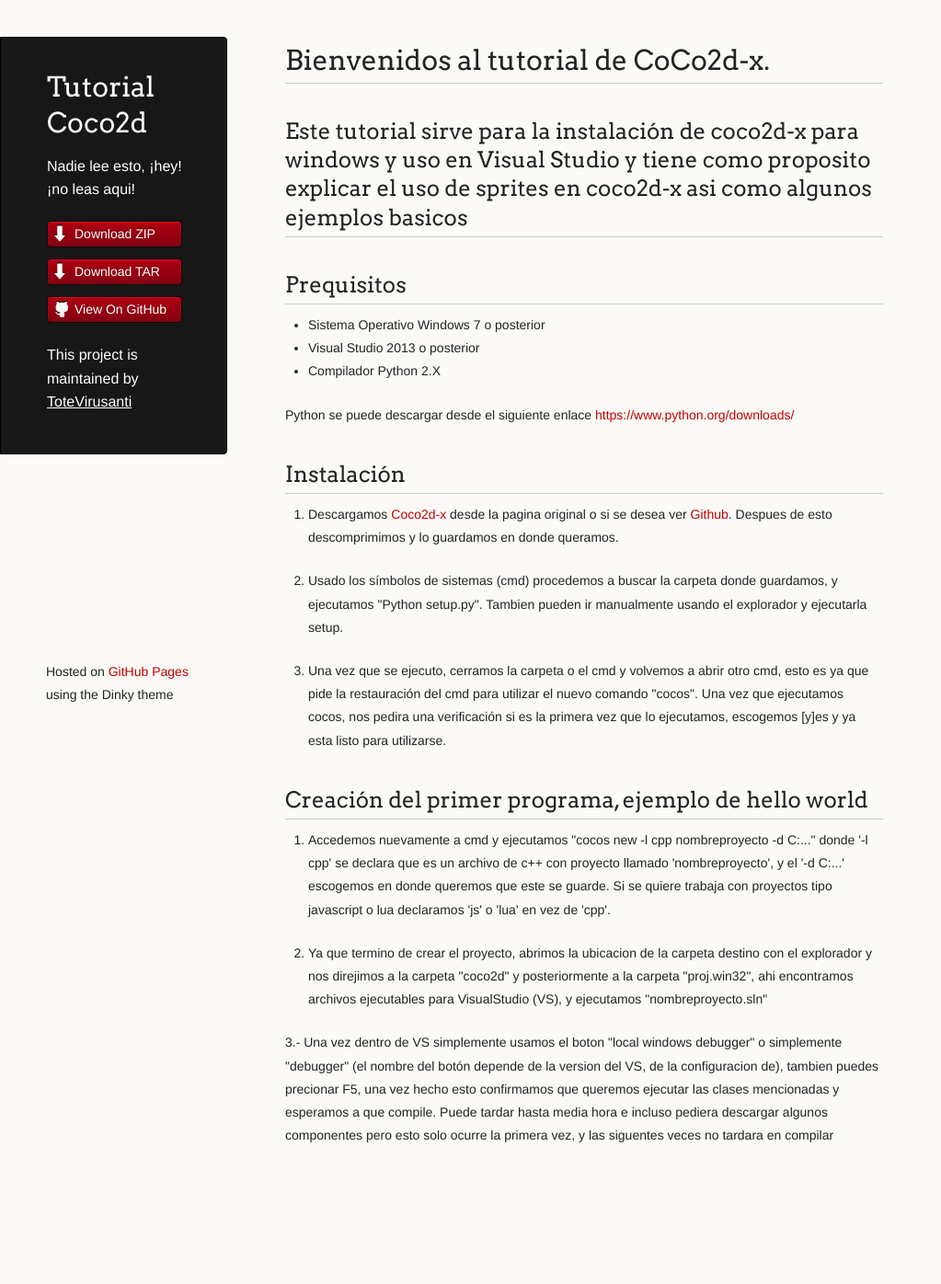
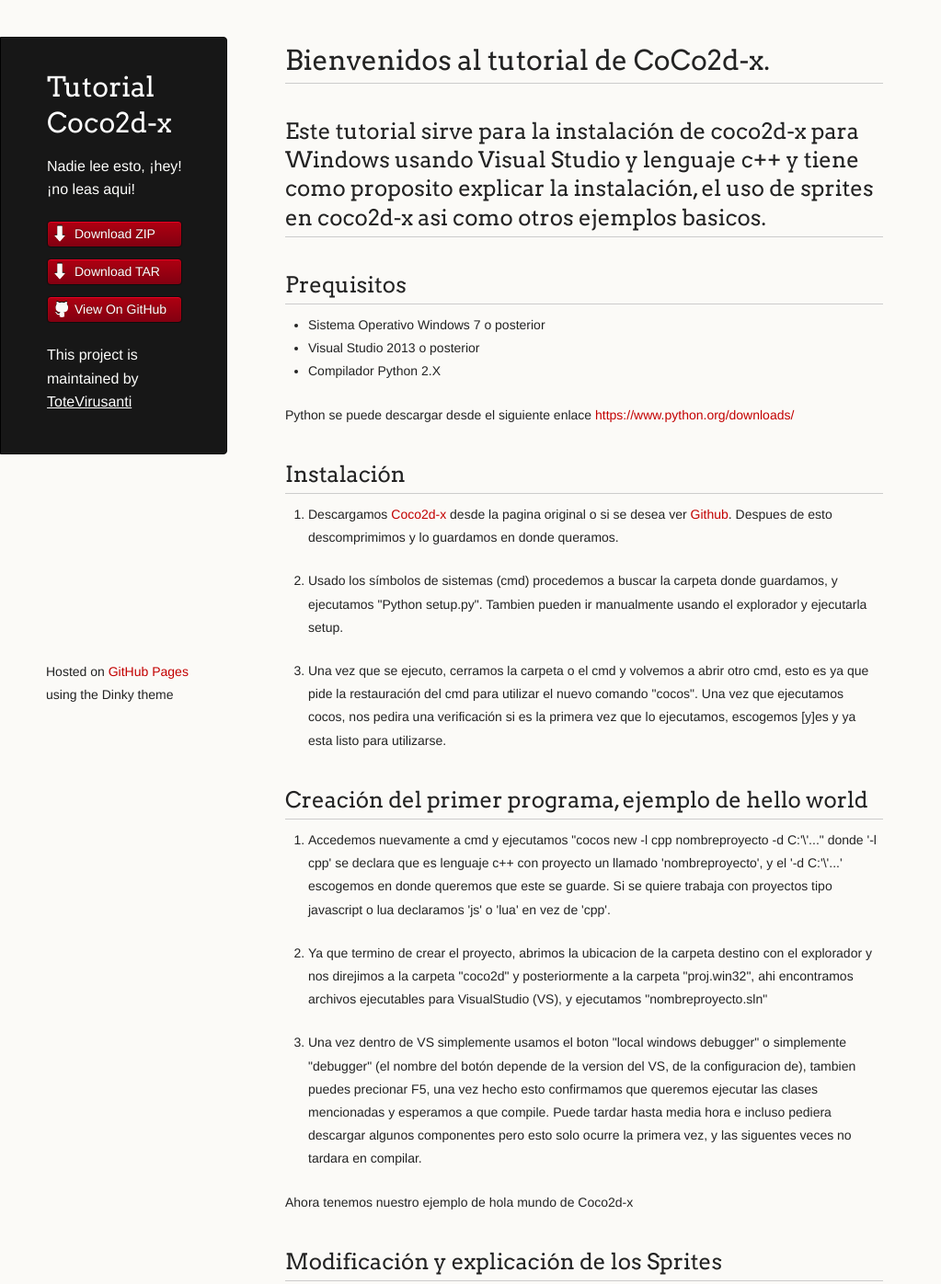
Before and after one commit to ToteVirusanti/Pagina, a plain HTML site: page index.html in a window 1280 px wide. Shown: the whole page at 92% size, without its empty margins (0-1023 px from the left). Before the commit the page ends 1319 px from the top, so only its background shows below. Drawn offline with Linux system fonts and the light colour scheme.

```diff
--- a/index.html
+++ b/index.html
@@ -3,7 +3,7 @@
   <head>
     <meta charset="utf-8">
     <meta http-equiv="X-UA-Compatible" content="chrome=1">
-    <title>Tutorial Coco2d by ToteVirusanti</title>
+    <title>Tutorial Coco2d-x by ToteVirusanti</title>
 
     <link rel="stylesheet" href="stylesheets/styles.css">
     <link rel="stylesheet" href="stylesheets/github-light.css">
@@ -16,7 +16,7 @@
   <body>
     <div class="wrapper">
       <header>
-        <h1 class="header">Tutorial Coco2d</h1>
+        <h1 class="header">Tutorial Coco2d-x</h1>
         <p class="header">Nadie lee esto, ¡hey! ¡no leas aqui!</p>
 
         <ul>
@@ -34,7 +34,7 @@
 <a id="bienvenidos-al-tutorial-de-coco2d-x" class="anchor" href="#bienvenidos-al-tutorial-de-coco2d-x" aria-hidden="true"><span aria-hidden="true" class="octicon octicon-link"></span></a>Bienvenidos al tutorial de CoCo2d-x.</h1>
 
 <h2>
-<a id="este-tutorial-sirve-para-la-instalación-de-coco2d-x-para-windows-y-uso-en-visual-studio-y-tiene-como-proposito-explicar-el-uso-de-sprites-en-coco2d-x-asi-como-algunos-ejemplos-basicos" class="anchor" href="#este-tutorial-sirve-para-la-instalaci%C3%B3n-de-coco2d-x-para-windows-y-uso-en-visual-studio-y-tiene-como-proposito-explicar-el-uso-de-sprites-en-coco2d-x-asi-como-algunos-ejemplos-basicos" aria-hidden="true"><span aria-hidden="true" class="octicon octicon-link"></span></a>Este tutorial sirve para la instalación de coco2d-x para windows y uso en Visual Studio y tiene como proposito explicar el uso de sprites en coco2d-x asi como algunos ejemplos basicos</h2>
+<a id="este-tutorial-sirve-para-la-instalación-de-coco2d-x-para-windows-usando-visual-studio-y-lenguaje-c-y-tiene-como-proposito-explicar-la-instalación-el-uso-de-sprites-en-coco2d-x-asi-como-otros-ejemplos-basicos" class="anchor" href="#este-tutorial-sirve-para-la-instalaci%C3%B3n-de-coco2d-x-para-windows-usando-visual-studio-y-lenguaje-c-y-tiene-como-proposito-explicar-la-instalaci%C3%B3n-el-uso-de-sprites-en-coco2d-x-asi-como-otros-ejemplos-basicos" aria-hidden="true"><span aria-hidden="true" class="octicon octicon-link"></span></a>Este tutorial sirve para la instalación de coco2d-x para Windows usando Visual Studio y lenguaje c++ y tiene como proposito explicar la instalación, el uso de sprites en coco2d-x asi como otros ejemplos basicos.</h2>
 
 <h2>
 <a id="prequisitos" class="anchor" href="#prequisitos" aria-hidden="true"><span aria-hidden="true" class="octicon octicon-link"></span></a>Prequisitos</h2>
@@ -60,12 +60,16 @@
 <a id="creación-del-primer-programa-ejemplo-de-hello-world" class="anchor" href="#creaci%C3%B3n-del-primer-programa-ejemplo-de-hello-world" aria-hidden="true"><span aria-hidden="true" class="octicon octicon-link"></span></a>Creación del primer programa, ejemplo de hello world</h2>
 
 <ol>
-<li><p>Accedemos nuevamente a cmd y ejecutamos "cocos new -l cpp nombreproyecto -d C:..." donde  '-l cpp' se declara que es un archivo de c++ con proyecto llamado 'nombreproyecto', y el '-d C:...' escogemos en donde queremos que este se guarde.
+<li><p>Accedemos nuevamente a cmd y ejecutamos "cocos new -l cpp nombreproyecto -d C:'\'..." donde  '-l cpp' se declara que es lenguaje c++ con proyecto un llamado 'nombreproyecto', y el '-d C:'\'...' escogemos en donde queremos que este se guarde.
 Si se quiere trabaja con proyectos tipo javascript o lua declaramos 'js' o 'lua' en vez de 'cpp'.</p></li>
 <li><p>Ya que termino de crear el proyecto, abrimos la ubicacion de la carpeta destino con el explorador y nos direjimos a la carpeta "coco2d" y posteriormente a la carpeta "proj.win32", ahi encontramos archivos ejecutables para VisualStudio (VS), y ejecutamos "nombreproyecto.sln"</p></li>
+<li><p>Una vez dentro de VS simplemente usamos el boton "local windows debugger" o simplemente "debugger" (el nombre del botón depende de la version del VS, de la configuracion de), tambien puedes precionar F5, una vez hecho esto confirmamos que queremos ejecutar las clases mencionadas y esperamos a que compile. Puede tardar hasta media hora e incluso pediera descargar algunos componentes pero esto solo ocurre la primera vez, y las siguentes veces no tardara en compilar.</p></li>
 </ol>
 
-<p>3.- Una vez dentro de VS simplemente usamos el boton "local windows debugger" o simplemente "debugger" (el nombre del botón depende de la version del VS, de la configuracion de), tambien puedes precionar F5, una vez hecho esto confirmamos que queremos ejecutar las clases mencionadas y esperamos a que compile. Puede tardar hasta media hora e incluso pediera descargar algunos componentes pero esto solo ocurre la primera vez, y las siguentes veces no tardara en compilar</p>
+<p>Ahora tenemos nuestro ejemplo de hola mundo de Coco2d-x</p>
+
+<h2>
+<a id="modificación-y-explicación-de-los-sprites" class="anchor" href="#modificaci%C3%B3n-y-explicaci%C3%B3n-de-los-sprites" aria-hidden="true"><span aria-hidden="true" class="octicon octicon-link"></span></a>Modificación y explicación de los Sprites</h2>
       </section>
       <footer>
         <p><small>Hosted on <a href="https://pages.github.com">GitHub Pages</a> using the Dinky theme</small></p>
```
Also changed, not shown: params.json (+2 -2 lines).
